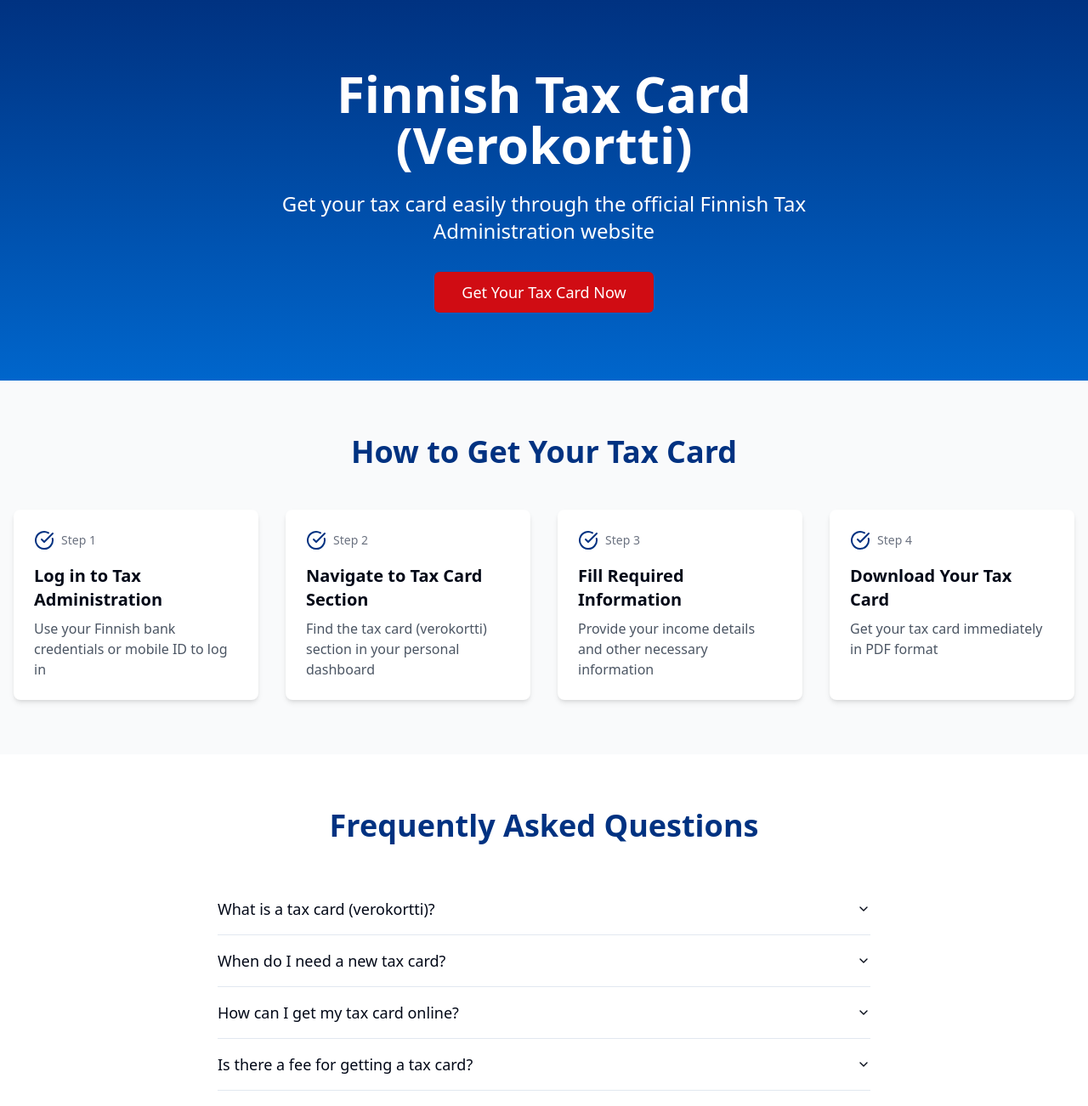
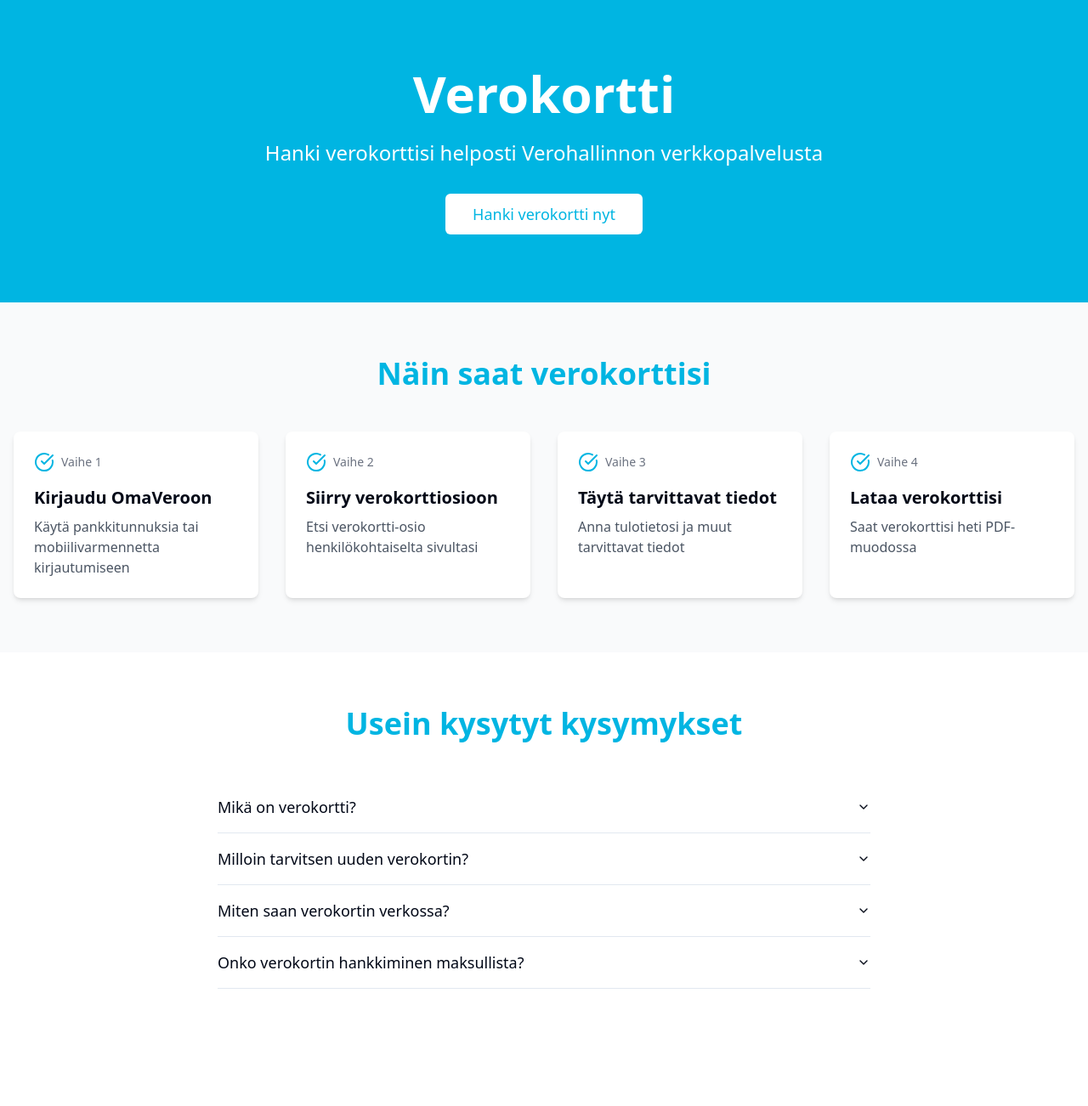
Before and after one commit to riisiharakka/taxcard-companion, a React (Vite) app: page / in a window 1280 px wide. Shown: the top 1302 px of the page at 85% size. After the commit the page ends 1228 px from the top, so only its background shows below. Built offline with nearby package versions, Linux system fonts and the light colour scheme.

Commit message:
Fix preview display issue
Addressed concerns regarding the appearance of the project preview. Further investigation may be needed to ensure proper rendering.
[skip gpt_engineer]

```diff
--- a/src/components/FAQ.tsx
+++ b/src/components/FAQ.tsx
@@ -7,20 +7,20 @@ import {
 
 const faqs = [
   {
-    question: "What is a tax card (verokortti)?",
-    answer: "A tax card (verokortti) is an official document that determines how much tax should be withheld from your income in Finland. Your employer needs this to deduct the correct amount of tax from your salary.",
+    question: "Mikä on verokortti?",
+    answer: "Verokortti on virallinen asiakirja, joka määrittää, kuinka paljon veroa pidätetään tuloistasi Suomessa. Työnantajasi tarvitsee tämän pidättääkseen oikean määrän veroa palkastasi.",
   },
   {
-    question: "When do I need a new tax card?",
-    answer: "You need a new tax card when you start a new job, your income changes significantly, or at the beginning of each year. The tax card for each year is typically valid from February 1st.",
+    question: "Milloin tarvitsen uuden verokortin?",
+    answer: "Tarvitset uuden verokortin, kun aloitat uuden työn, tulosi muuttuvat merkittävästi tai vuoden vaihtuessa. Verokortti on tyypillisesti voimassa helmikuun 1. päivästä alkaen.",
   },
   {
-    question: "How can I get my tax card online?",
-    answer: "You can get your tax card online through the Finnish Tax Administration's website (vero.fi). Log in using your Finnish bank credentials or mobile ID, navigate to the tax card section, and follow the instructions.",
+    question: "Miten saan verokortin verkossa?",
+    answer: "Voit hankkia verokortin verkossa Verohallinnon OmaVero-palvelusta. Kirjaudu sisään pankkitunnuksillasi tai mobiilivarmenteella, siirry verokorttiosioon ja seuraa ohjeita.",
   },
   {
-    question: "Is there a fee for getting a tax card?",
-    answer: "No, getting a tax card is completely free. The Finnish Tax Administration provides this service without any charge.",
+    question: "Onko verokortin hankkiminen maksullista?",
+    answer: "Ei, verokortin hankkiminen on täysin maksutonta. Verohallinto tarjoaa tämän palvelun ilman veloitusta.",
   },
 ];
 
@@ -28,8 +28,8 @@ export const FAQ = () => {
   return (
     <div className="py-16 bg-white">
       <div className="container mx-auto px-4">
-        <h2 className="text-3xl md:text-4xl font-bold text-center mb-12 text-finland-blue">
-          Frequently Asked Questions
+        <h2 className="text-3xl md:text-4xl font-bold text-center mb-12 text-[#00B5E2]">
+          Usein kysytyt kysymykset
         </h2>
         <div className="max-w-3xl mx-auto">
           <Accordion type="single" collapsible className="w-full">
--- a/src/components/Guide.tsx
+++ b/src/components/Guide.tsx
@@ -2,20 +2,20 @@ import { CheckCircle } from "lucide-react";
 
 const steps = [
   {
-    title: "Log in to Tax Administration",
-    description: "Use your Finnish bank credentials or mobile ID to log in",
+    title: "Kirjaudu OmaVeroon",
+    description: "Käytä pankkitunnuksia tai mobiilivarmennetta kirjautumiseen",
   },
   {
-    title: "Navigate to Tax Card Section",
-    description: "Find the tax card (verokortti) section in your personal dashboard",
+    title: "Siirry verokorttiosioon",
+    description: "Etsi verokortti-osio henkilökohtaiselta sivultasi",
   },
   {
-    title: "Fill Required Information",
-    description: "Provide your income details and other necessary information",
+    title: "Täytä tarvittavat tiedot",
+    description: "Anna tulotietosi ja muut tarvittavat tiedot",
   },
   {
-    title: "Download Your Tax Card",
-    description: "Get your tax card immediately in PDF format",
+    title: "Lataa verokorttisi",
+    description: "Saat verokorttisi heti PDF-muodossa",
   },
 ];
 
@@ -23,15 +23,15 @@ export const Guide = () => {
   return (
     <div className="py-16 bg-gray-50">
       <div className="container mx-auto px-4">
-        <h2 className="text-3xl md:text-4xl font-bold text-center mb-12 text-finland-blue">
-          How to Get Your Tax Card
+        <h2 className="text-3xl md:text-4xl font-bold text-center mb-12 text-[#00B5E2]">
+          Näin saat verokorttisi
         </h2>
         <div className="grid md:grid-cols-2 lg:grid-cols-4 gap-8">
           {steps.map((step, index) => (
             <div key={index} className="bg-white p-6 rounded-lg shadow-md">
               <div className="flex items-center mb-4">
-                <CheckCircle className="text-finland-blue w-6 h-6 mr-2" />
-                <span className="text-sm text-gray-500">Step {index + 1}</span>
+                <CheckCircle className="text-[#00B5E2] w-6 h-6 mr-2" />
+                <span className="text-sm text-gray-500">Vaihe {index + 1}</span>
               </div>
               <h3 className="text-xl font-semibold mb-2">{step.title}</h3>
               <p className="text-gray-600">{step.description}</p>
--- a/src/components/Hero.tsx
+++ b/src/components/Hero.tsx
@@ -2,21 +2,21 @@ import { Button } from "@/components/ui/button";
 
 export const Hero = () => {
   return (
-    <div className="relative bg-gradient-to-b from-finland-blue to-secondary py-20 text-white">
+    <div className="relative bg-[#00B5E2] py-20 text-white">
       <div className="container mx-auto px-4">
         <div className="max-w-3xl mx-auto text-center">
           <h1 className="text-4xl md:text-6xl font-bold mb-6">
-            Finnish Tax Card (Verokortti)
+            Verokortti
           </h1>
           <p className="text-xl md:text-2xl mb-8">
-            Get your tax card easily through the official Finnish Tax Administration website
+            Hanki verokorttisi helposti Verohallinnon verkkopalvelusta
           </p>
           <Button
             size="lg"
-            className="bg-accent hover:bg-accent/90 text-white px-8 py-6 text-lg"
-            onClick={() => window.open("https://www.vero.fi/en/individuals/tax-cards-and-tax-returns/tax_card/", "_blank")}
+            className="bg-white hover:bg-gray-100 text-[#00B5E2] px-8 py-6 text-lg"
+            onClick={() => window.open("https://www.vero.fi/sahkoiset-asiointipalvelut/omavero/", "_blank")}
           >
-            Get Your Tax Card Now
+            Hanki verokortti nyt
           </Button>
         </div>
       </div>
--- a/src/pages/Index.tsx
+++ b/src/pages/Index.tsx
@@ -7,19 +7,19 @@ const Index = () => {
   return (
     <>
       <Helmet>
-        <title>Finnish Tax Card (Verokortti) - Get Your Tax Card Online</title>
+        <title>Verokortti - Hanki verkorttisi verkossa | Vero.fi</title>
         <meta
           name="description"
-          content="Learn how to get your Finnish tax card (verokortti) online. Step-by-step guide and frequently asked questions about tax cards in Finland."
+          content="Opi miten saat verokorttisi helposti verkossa. Vaiheittainen opas ja usein kysytyt kysymykset verokortista Suomessa."
         />
         <meta
           name="keywords"
-          content="verokortti, tax card finland, finnish tax card, tax card online, finland taxation"
+          content="verokortti, verokortti verkossa, suomen verokortti, verokortti netistä, verotus suomessa"
         />
-        <meta property="og:title" content="Finnish Tax Card (Verokortti) - Get Your Tax Card Online" />
+        <meta property="og:title" content="Verokortti - Hanki verkorttisi verkossa | Vero.fi" />
         <meta
           property="og:description"
-          content="Learn how to get your Finnish tax card (verokortti) online. Step-by-step guide and frequently asked questions about tax cards in Finland."
+          content="Opi miten saat verokorttisi helposti verkossa. Vaiheittainen opas ja usein kysytyt kysymykset verokortista Suomessa."
         />
         <link rel="canonical" href="https://your-domain.com" />
       </Helmet>
```
